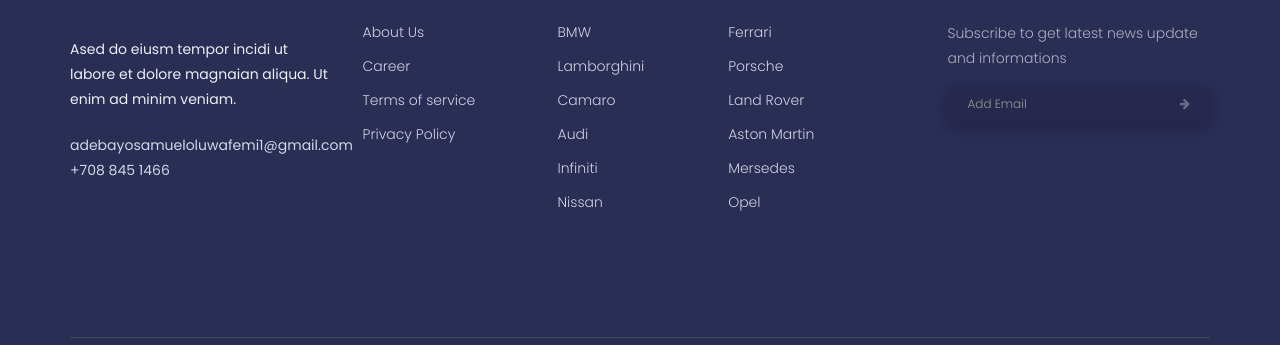
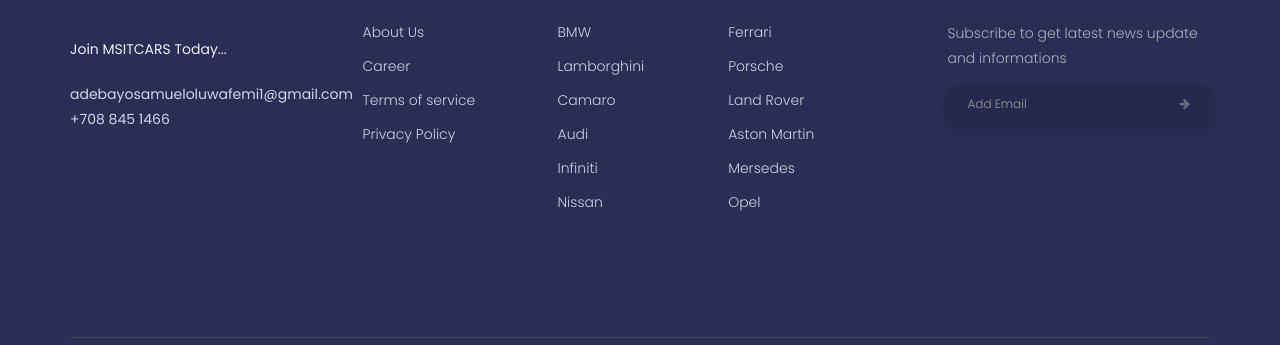
Before and after one commit to Sammylee24/msit5250, a plain HTML site: page index.html in a window 1280 px wide. Shown: the part 5027-5372 px from the top of the page. Drawn offline with nearby package versions, Linux system fonts and the light colour scheme.

Commit message:
index.html

```diff
--- a/index.html
+++ b/index.html
@@ -711,7 +711,7 @@
 									<a href="index.html">msitcars</a>
 								</div>
 								<p>
-									Ased do eiusm tempor incidi ut labore et dolore magnaian aliqua. Ut enim ad minim veniam.
+									Join MSITCARS Today...
 								</p>
 								<div class="footer-contact">
 									<p>adebayosamueloluwafemi1@gmail.com</p>
```
